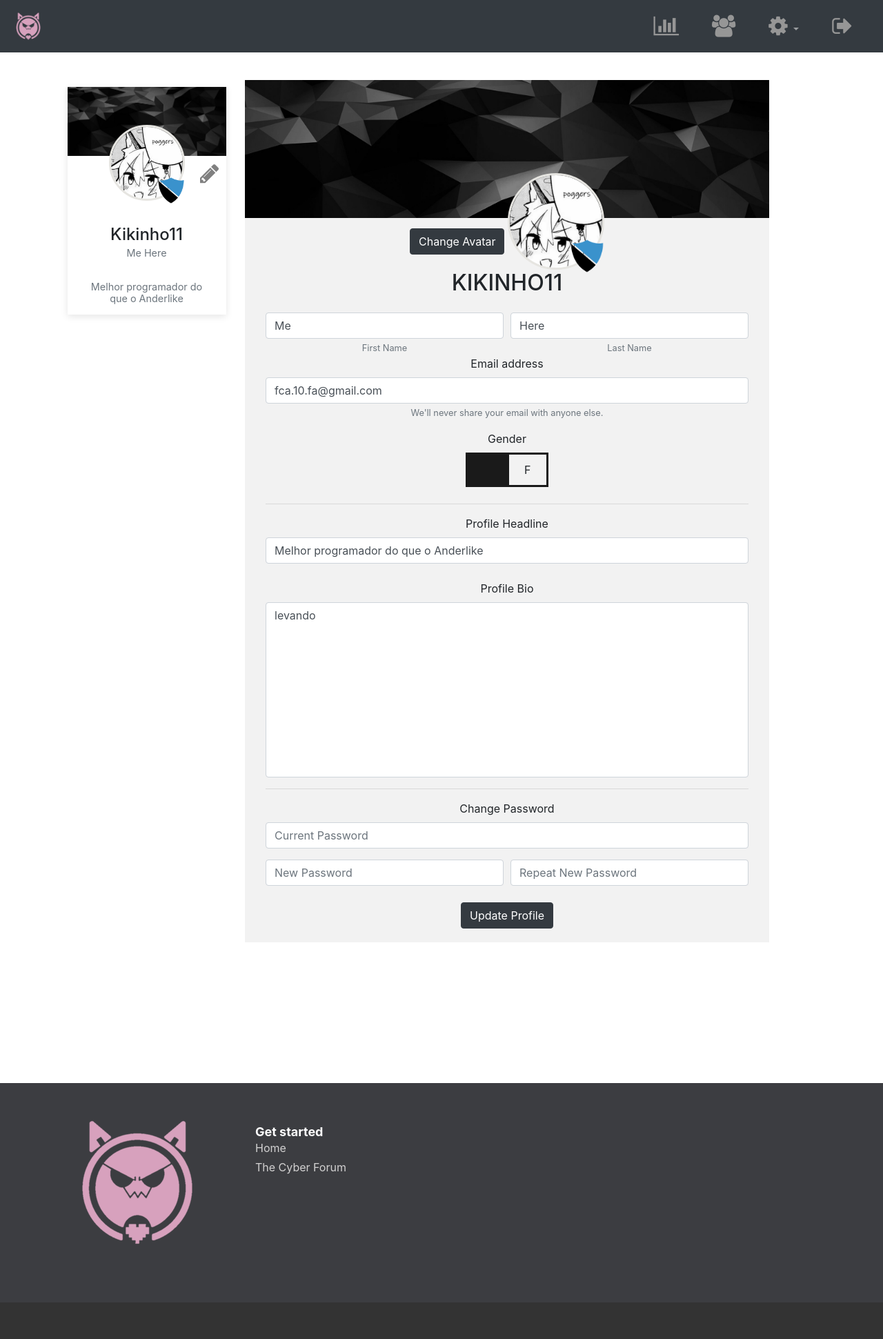
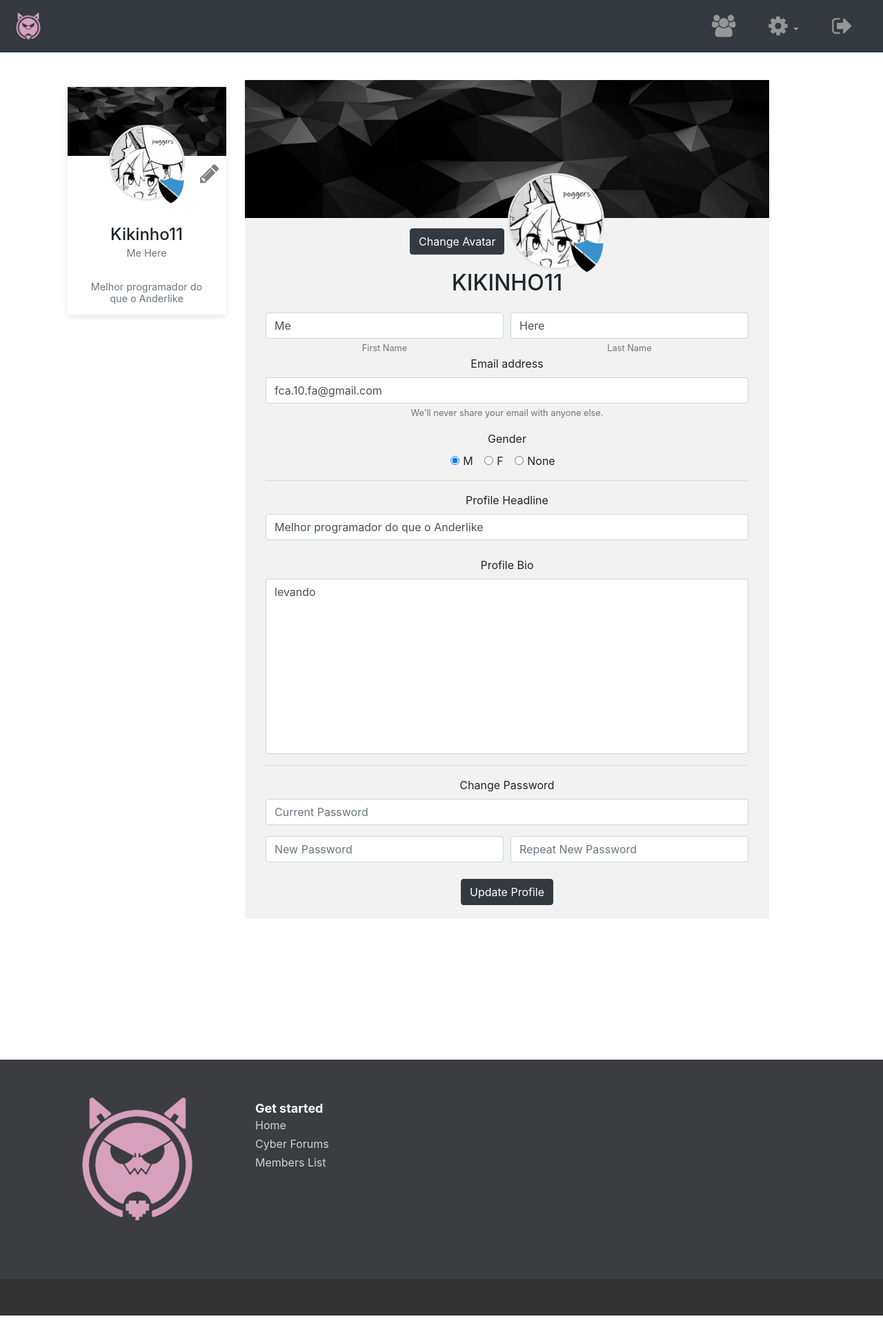
Before and after one commit to kikinho11/PAP-Forum, a PHP site: page /edit-profile.php in a window 1280 px wide. Shown: the whole page at 69% size. After the commit the page ends 1907 px from the top, so only its background shows below. Run offline with PHP 8.4, Linux system fonts and the light colour scheme; a user stored in the database is signed in.

Commit message:
Updates para relatório

```diff
--- a/edit-profile.php
+++ b/edit-profile.php
@@ -70,17 +70,29 @@
 
                     <div class="form-group">
                                 <label >Gender</label><br>
-                                <input id="toggle-on" class="toggle toggle-left" name="gender" value="m" type="radio"
+                                <div class="form-check form-check-inline">
+                                  <input id="male" class="form-check-input" name="gender" value="m" type="radio"
                                       <?php
                                           if ($_SESSION['gender'] == 'm'){ ?>
                                               checked="checked"
                                       <?php } ?>>
-                                <label for="toggle-on" class="btn-r">M</label>
-                                <input id="toggle-off" class="toggle toggle-right" name="gender" value="f" type="radio"
+                                  <label for="male" class="form-check-label">M</label>
+                                </div>
+                                <div class="form-check form-check-inline">
+                                  <input id="female" class="form-check-input" name="gender" value="f" type="radio"
                                       <?php if ($_SESSION['gender'] == 'f'){ ?>
                                               checked="checked"
                                       <?php } ?>>
-                                <label for="toggle-off" class="btn-r">F</label>
+                                  <label for="female" class="form-check-label">F</label>
+                                </div>
+                                <div class="form-check form-check-inline">
+                                  <input id="none" class="form-check-input" name="gender" value="n" type="radio"
+                                      <?php
+                                          if ($_SESSION['gender'] == 'n'){ ?>
+                                              checked="checked"
+                                      <?php } ?>>
+                                  <label for="none" class="form-check-label">None</label>
+                                </div>
                     </div>
 
                   <hr>
--- a/forum.php
+++ b/forum.php
@@ -33,7 +33,7 @@
       </div>
 
       <div class="my-3 p-3 bg-white rounded shadow-sm">
-        <h5 class="border-bottom border-gray pb-2 mb-0">Top Categories</h5>
+        <h5 class="border-bottom border-gray pb-2 mb-0">Categories</h5>
 
 
         <?php
--- a/includes/footer.php
+++ b/includes/footer.php
@@ -10,7 +10,8 @@
                     <h5>Get started</h5>
                     <ul>
                         <li><a href="index.php">Home</a></li>
-                        <li><a href="forum.php">The Cyber Forum</a></li>
+                        <li><a href="forum.php">Cyber Forums</a></li>
+                        <li><a href="users-view.php">Members List</a></li>
                     </ul>
                 </div>
             </div>
--- a/includes/navbar.php
+++ b/includes/navbar.php
@@ -11,11 +11,6 @@
 
             <div class="collapse navbar-collapse justify-content-right" id="navbarSupportedContent">
               <ul class="navbar-nav ml-auto mr-1">
-                <li class="nav-item px-3">
-                    <a class="nav-link" href="index.php">
-                        <i class="fa fa-bar-chart fa-2x" aria-hidden="true"></i>
-                    </a>
-                </li>
                 <li class="nav-item px-3">
                     <a class="nav-link" href="users-view.php">
                         <i class="fa fa-users fa-2x" aria-hidden="true"></i>
--- a/index.php
+++ b/index.php
@@ -46,7 +46,7 @@
 
                         <ul class="nav nav-tabs justify-content-center" id="myTab" role="tablist">
                             <li class="nav-item">
-                              <a class="nav-link active" id="forum-tab" data-toggle="tab" href="#forum" role="tab"
+                              <a class="nav-link active" id="forum-tab" data-toggle="tab" role="tab"
                                  aria-controls="forum" aria-selected="true">Recent Forums</a>
                             </li>
                         </ul>
--- a/profile.php
+++ b/profile.php
@@ -125,7 +125,7 @@
                                             <div class="card-block p-2">
                                               <p class="card-title">'.ucwords($row['topic_subject']).'</p>
                                              <p class="card-text"><small class="text-muted">'
-                                             .date("F jS, Y", strtotime($row['topic_date'])).'</small></p>
+                                             .date("jS F, Y", strtotime($row['topic_date'])).'</small></p>
                                             </div>
                                             </a>
                                           </div>
```
Also changed, not shown: signup.php (+17 -9 lines). Lines whose indentation alone changed are shown as unchanged.
